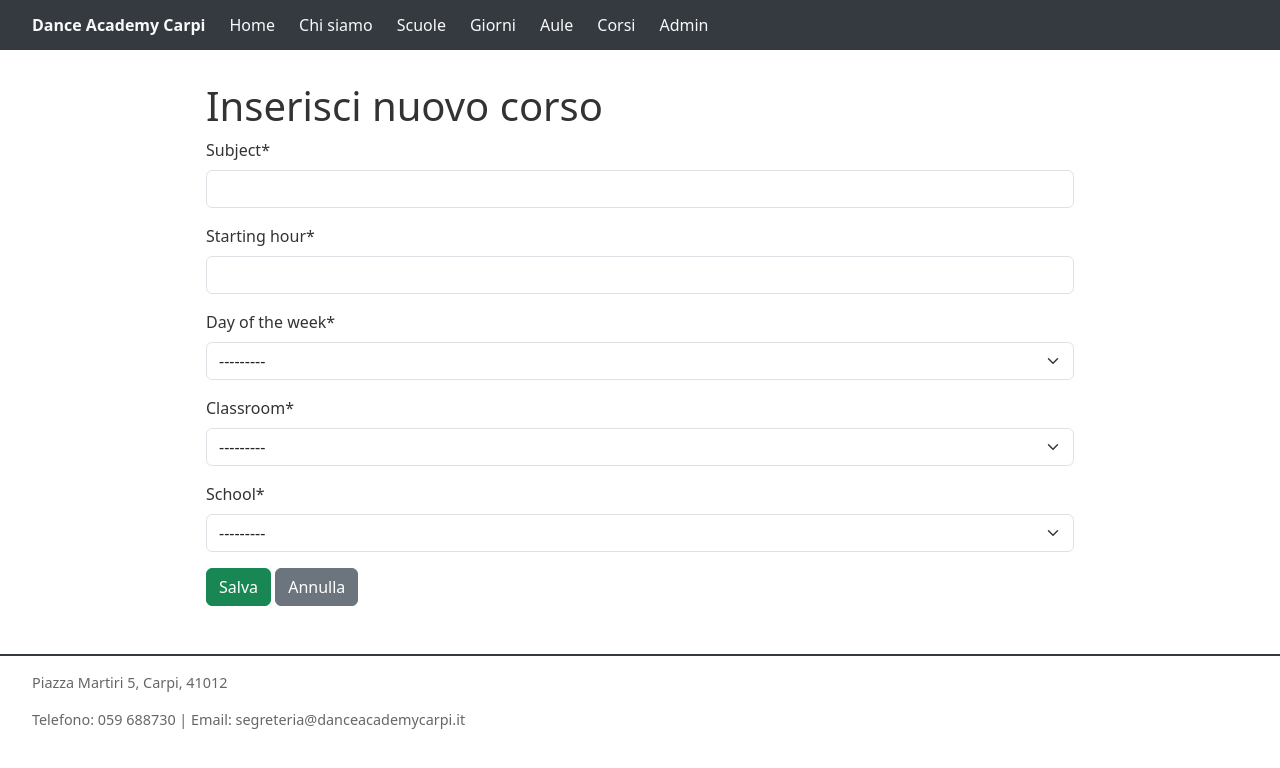
After one commit to NicoloSimonini-Itsolivetti/progetto-dance-school, a Django app: page /configurazione/corsi/nuovo/ in a window 1280 px wide. The commit adds this page. Shown: the top 768 px of the page. Run offline with Django 5.2, Linux system fonts and the light colour scheme; data that the repository does not hold is empty; some libraries are stand-ins or nearby versions.

Commit message:
form per creare e modificare corsi

```diff
--- /dev/null
+++ b/school/templates/school/course_form.html
@@ -0,0 +1,12 @@
+{% extends "base.html" %}
+{% load crispy_forms_tags %}
+{% block title %}{% if object %}Modifica{% else %}Nuovo{% endif %} Corso{% endblock %}
+{% block content %}
+    <h1>{% if object %}Modifica corso{% else %}Inserisci nuovo corso{% endif %}</h1>
+    <form method="post">
+        {% csrf_token %}
+        {{ form|crispy }}
+        <button type="submit" class="btn btn-success">Salva</button>
+        <a href="{% url 'course_list' %}" class="btn btn-secondary">Annulla</a>
+    </form>
+{% endblock %}
--- a/school/templates/school/course_list.html
+++ b/school/templates/school/course_list.html
@@ -6,6 +6,7 @@
     <th>Ora</th>
     <th>Aula</th>
     <th>Scuola</th>
+    <th></th>
     <th></th>
 {% endblock %}
 {% block list-body %}
@@ -17,6 +18,10 @@
             <td>{{ corso.classroom.name }}</td>
             <td>{{ corso.school.name }}</td>
             <td><a href="{% url 'course_detail' corso.pk %}">Dettagli</a></td>
+            <td><a href="{% url 'course_update' corso.pk %}">Modifica</a></td>
         </tr>
     {% endfor %}
 {% endblock %}
+{% block list-footer %}
+    <a href="{% url 'course_create' %}">Crea nuovo corso</a>
+{% endblock %}
--- a/school/urls.py
+++ b/school/urls.py
@@ -8,4 +8,6 @@ urlpatterns = [
     path("aule/<int:pk>/", views.ClassroomDetailView.as_view(), name="classroom_detail"),
     path("corsi/", views.CourseListView.as_view(), name="course_list"),
     path("corsi/<int:pk>/", views.CourseDetailView.as_view(), name="course_detail"),
+    path("corsi/nuovo/", views.CourseCreateView.as_view(), name="course_create"),
+    path("corsi/<int:pk>/modifica/", views.CourseUpdateView.as_view(), name="course_update"),
 ]
--- a/school/views.py
+++ b/school/views.py
@@ -1,4 +1,5 @@
-from django.views.generic import ListView, DetailView
+from django.urls import reverse_lazy
+from django.views.generic import ListView, DetailView, CreateView, UpdateView
 from school.models import DayOfTheWeek, Classroom, Course
 
 
@@ -24,3 +25,15 @@ class CourseListView(ListView):
 
 class CourseDetailView(DetailView):
     model = Course
+
+
+class CourseCreateView(CreateView):
+    model = Course
+    fields = ["subject", "starting_hour", "day_of_the_week", "classroom", "school"]
+    success_url = reverse_lazy("course_list")
+
+
+class CourseUpdateView(UpdateView):
+    model = Course
+    fields = ["subject", "starting_hour", "day_of_the_week", "classroom", "school"]
+    success_url = reverse_lazy("course_list")
```
